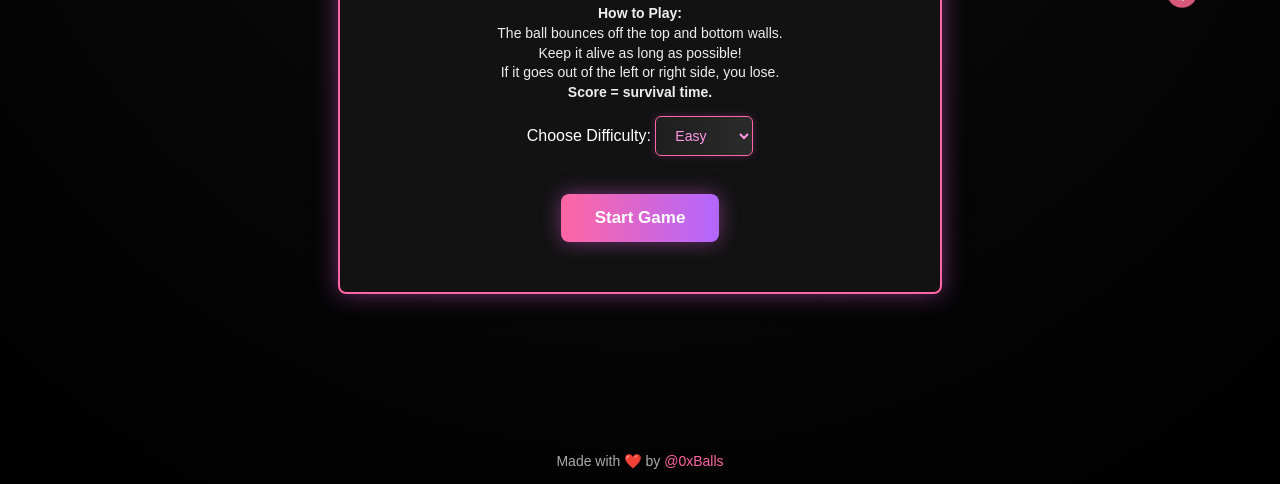
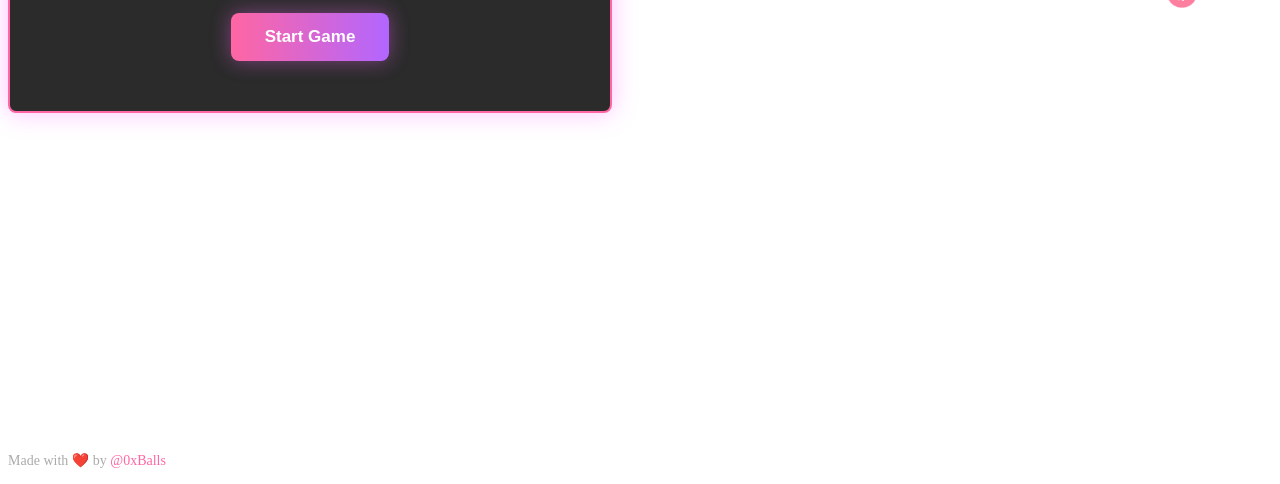
Before and after one commit to AmitPrasad79/Sentient-Pong, a plain HTML site: page index.html in a window 1280 px wide. Shown: the part 316-800 px from the top of the page. Drawn offline with Linux system fonts and the light colour scheme.

Commit message:
Update style.css

```diff
--- a/style.css
+++ b/style.css
@@ -1,17 +1,5 @@
 /* ===== Base Page Setup ===== */
-body {
-  margin: 0;
-  padding: 0;
-  overflow: hidden;
-  background: radial-gradient(circle at top, #0d0d0d 0%, #000 100%);
-  color: #fff;
-  font-family: "Poppins", sans-serif;
-  display: flex;
-  flex-direction: column;
-  align-items: center;
-  justify-content: center;
-  height: 100vh;
-}
+
 
 /* ===== Background Canvas ===== */
 #bgCanvas {
```
